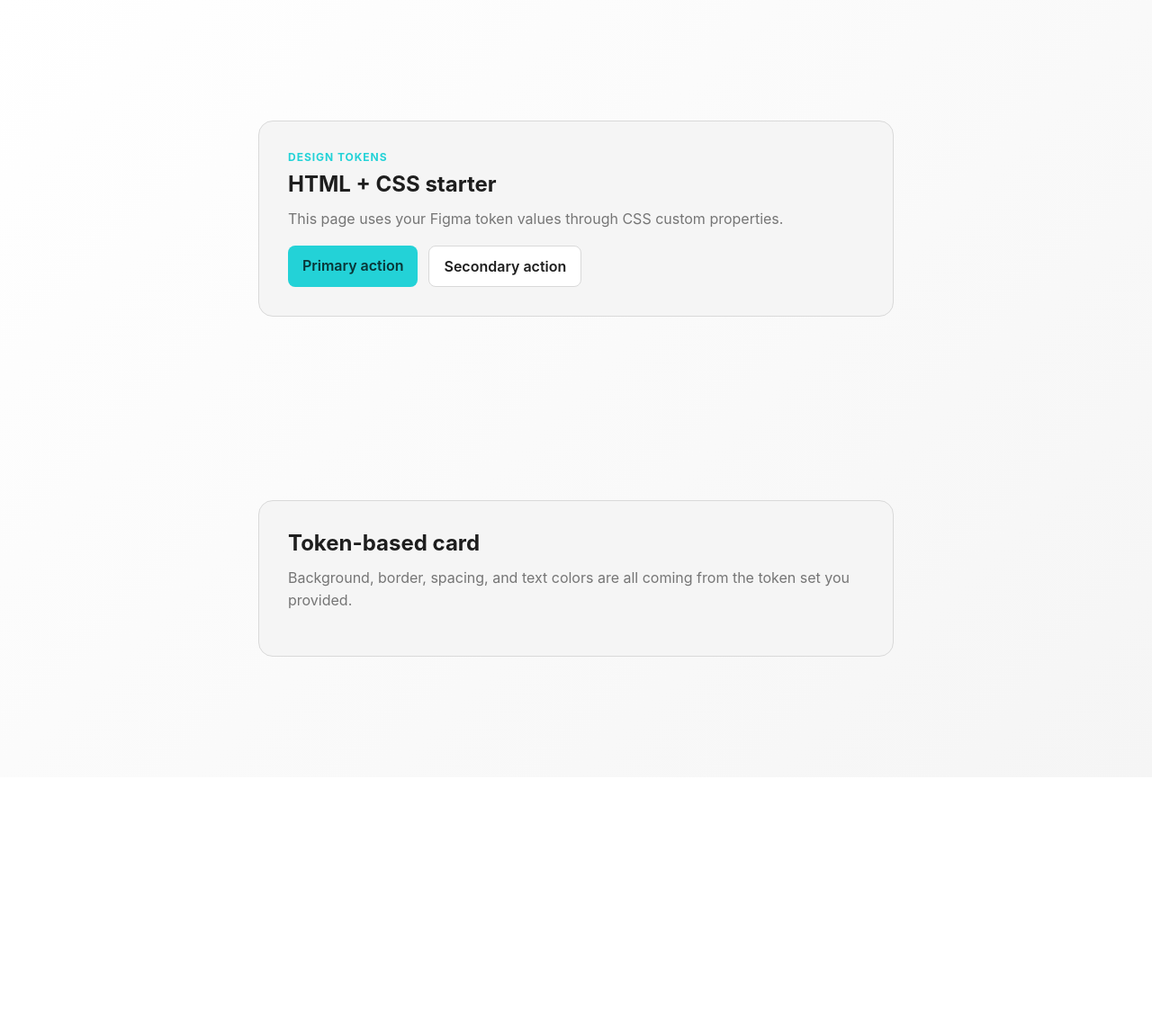
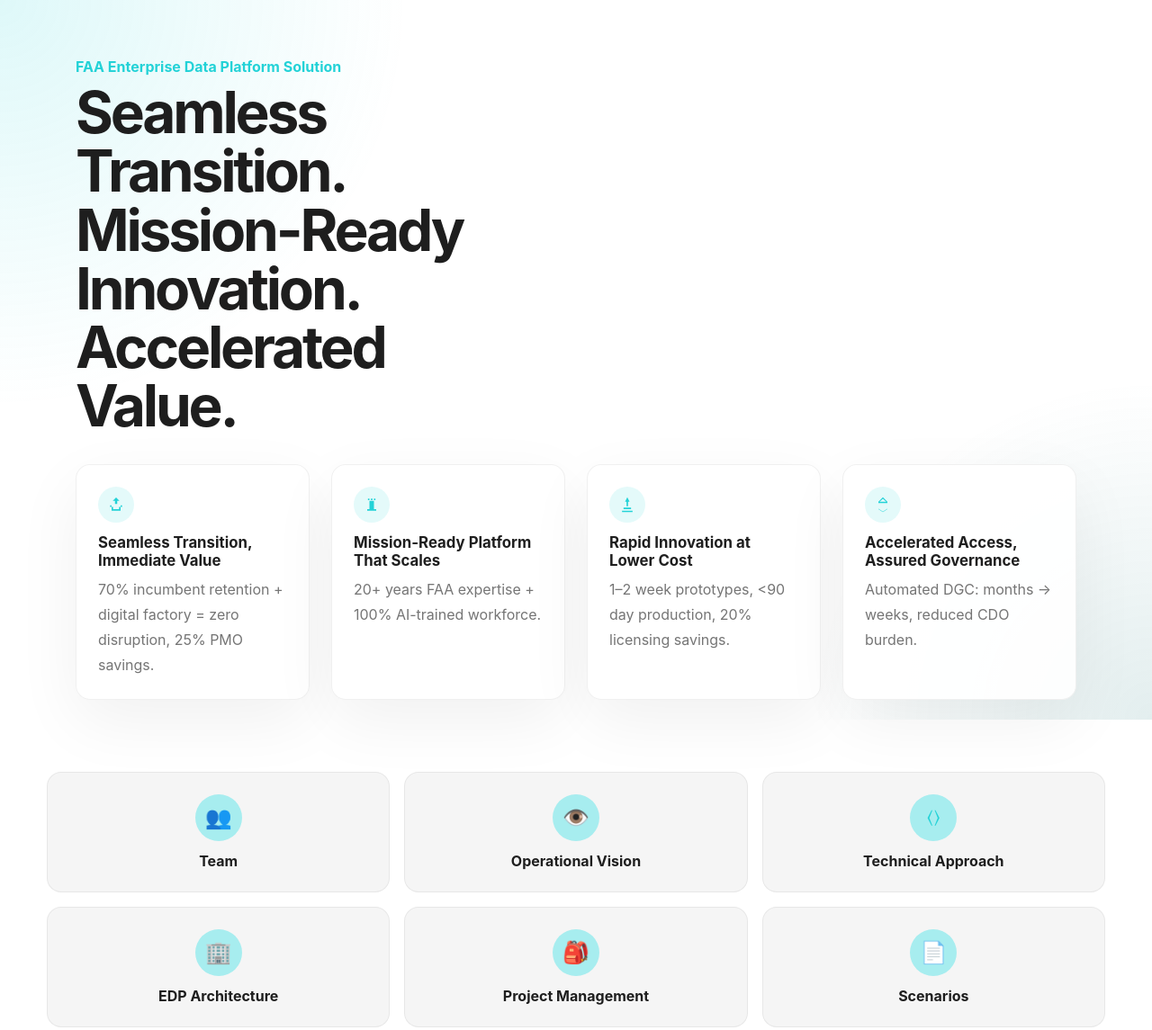
Before and after one commit to rbarad-giff/EIDIP, a plain HTML site: page index.html in a window 1280 px wide. Shown: the whole page at 90% size. Before the commit the page ends 864 px from the top, so only its background shows below. Drawn offline with Linux system fonts and the light colour scheme.

Commit message:
home page code

```diff
--- a/index.html
+++ b/index.html
@@ -3,31 +3,75 @@
   <head>
     <meta charset="UTF-8" />
     <meta name="viewport" content="width=device-width, initial-scale=1.0" />
-    <title>EIDIP Design Tokens</title>
+    <title>FAA Enterprise Data Platform Solution</title>
     <link rel="stylesheet" href="tokens.css" />
     <link rel="stylesheet" href="styles.css" />
   </head>
   <body>
-    <main class="page">
-      <section class="hero">
-        <p class="eyebrow">Design tokens</p>
-        <h1>HTML + CSS starter</h1>
-        <p class="intro">
-          This page uses your Figma token values through CSS custom properties.
-        </p>
-        <div class="actions">
-          <a class="button button-primary" href="#">Primary action</a>
-          <a class="button button-secondary" href="#">Secondary action</a>
+    <div class="site-shell">
+      <main class="hero-panel">
+        <div class="hero-copy">
+          <p class="hero-label">FAA Enterprise Data Platform Solution</p>
+          <h1>Seamless Transition. Mission-Ready Innovation. Accelerated Value.</h1>
         </div>
+        <div class="feature-grid">
+          <article class="feature-card">
+            <span class="icon-wrap">
+              <svg viewBox="0 0 24 24" aria-hidden="true"><path d="M12 2.5l4.5 4.5h-3v4h-3v-4h-3l4.5-4.5zm-6 12.5v5h12v-5h-2v3h-8v-3h-2zm14-2h-2v2h2v-2zm-16 0v2h2v-2h-2z" fill="currentColor"/></svg>
+            </span>
+            <h2>Seamless Transition, Immediate Value</h2>
+            <p>70% incumbent retention + digital factory = zero disruption, 25% PMO savings.</p>
+          </article>
+          <article class="feature-card">
+            <span class="icon-wrap">
+              <svg viewBox="0 0 24 24" aria-hidden="true"><path d="M6 20h12v-2h-3V7h-6v11H6zm7-14h-2V4h2v2zm-4 0H7V4h2v2zm8 0h-2V4h2v2z" fill="currentColor"/></svg>
+            </span>
+            <h2>Mission-Ready Platform That Scales</h2>
+            <p>20+ years FAA expertise + 100% AI-trained workforce.</p>
+          </article>
+          <article class="feature-card">
+            <span class="icon-wrap">
+              <svg viewBox="0 0 24 24" aria-hidden="true"><path d="M12 2l3 6h-2v6h-2V8H9l3-6zm-7 18h14v2H5v-2zm2-4h10v2H7v-2z" fill="currentColor"/></svg>
+            </span>
+            <h2>Rapid Innovation at Lower Cost</h2>
+            <p>1–2 week prototypes, &lt;90 day production, 20% licensing savings.</p>
+          </article>
+          <article class="feature-card">
+            <span class="icon-wrap">
+              <svg viewBox="0 0 24 24" aria-hidden="true"><path d="M12 2l6 6v10l-6 4-6-4V8l6-6zm0 2.3L7.5 8h9L12 4.3zM6 10v7.4l6 3.8 6-3.8V10H6z" fill="currentColor"/></svg>
+            </span>
+            <h2>Accelerated Access, Assured Governance</h2>
+            <p>Automated DGC: months → weeks, reduced CDO burden.</p>
+          </article>
+        </div>
+      </main>
+
+      <section class="detail-grid">
+        <article class="detail-card">
+          <span class="detail-icon">👥</span>
+          <p>Team</p>
+        </article>
+        <article class="detail-card">
+          <span class="detail-icon">👁️</span>
+          <p>Operational Vision</p>
+        </article>
+        <article class="detail-card">
+          <span class="detail-icon">〈〉</span>
+          <p>Technical Approach</p>
+        </article>
+        <article class="detail-card">
+          <span class="detail-icon">🏢</span>
+          <p>EDP Architecture</p>
+        </article>
+        <article class="detail-card">
+          <span class="detail-icon">🎒</span>
+          <p>Project Management</p>
+        </article>
+        <article class="detail-card">
+          <span class="detail-icon">📄</span>
+          <p>Scenarios</p>
+        </article>
       </section>
-
-      <section class="card">
-        <h2>Token-based card</h2>
-        <p>
-          Background, border, spacing, and text colors are all coming from the
-          token set you provided.
-        </p>
-      </section>
-    </main>
+    </div>
   </body>
 </html>
--- a/styles.css
+++ b/styles.css
@@ -1,84 +1,155 @@
 :root {
   --color-bg: var(--colors-background-default-default);
-  --color-surface: var(--colors-background-default-secondary);
-  --color-brand: var(--colors-background-brand-default);
-  --color-brand-hover: var(--colors-background-brand-hover);
+  --color-surface: var(--colors-background-default-default);
+  --color-surface-strong: var(--colors-background-default-secondary);
   --color-text: var(--colors-text-default-default);
   --color-text-muted: var(--colors-text-default-secondary);
+  --color-brand: var(--colors-background-brand-default);
+  --color-brand-dark: var(--colors-background-brand-hover);
   --color-border: var(--colors-border-default-default);
+}
+
+* {
+  box-sizing: border-box;
 }
 
 body {
   margin: 0;
+  min-height: 100vh;
   font-family: Inter, system-ui, -apple-system, BlinkMacSystemFont, "Segoe UI", sans-serif;
   background: var(--color-bg);
   color: var(--color-text);
 }
 
-.page {
-  min-height: 100vh;
+body::before {
+  content: "";
+  position: fixed;
+  inset: 0;
+  background: radial-gradient(circle at top left, rgba(35, 210, 215, 0.15), transparent 30%),
+    radial-gradient(circle at bottom right, rgba(23, 115, 118, 0.12), transparent 25%);
+  pointer-events: none;
+}
+
+.site-shell {
+  position: relative;
+  max-width: 1240px;
+  margin: 0 auto;
+  padding: var(--spacing-800) var(--spacing-800) var(--spacing-1200);
+}
+
+.hero-panel {
+  display: grid;
+  gap: var(--spacing-800);
+  padding: var(--spacing-800);
+}
+
+.hero-copy {
+  max-width: 880px;
+}
+
+.hero-label {
+  margin: 0 0 var(--spacing-200);
+  font-size: 1rem;
+  font-weight: 700;
+  color: var(--colors-background-brand-default);
+}
+
+.hero-panel h1 {
+  margin: 0;
+  font-size: clamp(2.75rem, 5vw, 5rem);
+  line-height: 1.02;
+  letter-spacing: -0.05em;
+  max-width: 12ch;
+}
+
+.feature-grid {
+  display: grid;
+  gap: var(--spacing-600);
+  grid-template-columns: repeat(auto-fit, minmax(220px, 1fr));
+}
+
+.feature-card {
+  padding: var(--spacing-600);
+  background: rgba(255, 255, 255, 0.9);
+  border: 1px solid rgba(0, 0, 0, 0.06);
+  border-radius: var(--radius-400);
+  box-shadow: 0 24px 72px rgba(0, 0, 0, 0.06);
+}
+
+.feature-card h2 {
+  margin: var(--spacing-300) 0 var(--spacing-200);
+  font-size: 1.05rem;
+}
+
+.feature-card p {
+  margin: 0;
+  color: var(--color-text-muted);
+  line-height: 1.75;
+}
+
+.icon-wrap {
+  display: inline-flex;
+  align-items: center;
+  justify-content: center;
+  width: 40px;
+  height: 40px;
+  background: rgba(35, 210, 215, 0.12);
+  border-radius: 9999px;
+  color: var(--color-brand);
+}
+
+.icon-wrap svg {
+  width: 20px;
+  height: 20px;
+}
+
+.detail-grid {
+  margin-top: var(--spacing-1200);
+  display: grid;
+  gap: var(--spacing-400);
+  grid-template-columns: repeat(3, minmax(0, 1fr));
+}
+
+.detail-card {
   display: grid;
   place-items: center;
-  padding: var(--spacing-800);
-  background: linear-gradient(135deg, var(--colors-background-default-default), var(--colors-background-default-secondary));
+  gap: var(--spacing-300);
+  padding: var(--spacing-600);
+  background: var(--color-surface-strong);
+  border: 1px solid rgba(0, 0, 0, 0.06);
+  border-radius: var(--radius-400);
+  text-align: center;
 }
 
-.hero,
-.card {
-  width: min(100%, 640px);
-  background: var(--color-surface);
-  border: 1px solid var(--color-border);
-  border-radius: var(--radius-400);
-  padding: var(--spacing-800);
-  box-shadow: var(--effects-drop-shadow-200);
+.detail-icon {
+  display: inline-flex;
+  align-items: center;
+  justify-content: center;
+  width: 52px;
+  height: 52px;
+  border-radius: 50%;
+  background: var(--colors-background-brand-secondary);
+  color: var(--color-brand);
+  font-size: 1.5rem;
 }
 
-.eyebrow {
-  margin: 0 0 var(--spacing-200);
-  color: var(--color-brand);
-  font-size: var(--size-text-xs);
+.detail-card p {
+  margin: 0;
   font-weight: 700;
-  letter-spacing: 0.08em;
-  text-transform: uppercase;
 }
 
-h1,
-h2 {
-  margin: 0 0 var(--spacing-300);
+@media (max-width: 980px) {
+  .detail-grid {
+    grid-template-columns: repeat(2, minmax(0, 1fr));
+  }
 }
 
-.intro,
-.card p {
-  margin: 0 0 var(--spacing-400);
-  color: var(--color-text-muted);
-  line-height: 1.6;
+@media (max-width: 700px) {
+  .site-shell {
+    padding: var(--spacing-600) var(--spacing-600) var(--spacing-800);
+  }
+
+  .detail-grid {
+    grid-template-columns: 1fr;
+  }
 }
-
-.actions {
-  display: flex;
-  gap: var(--spacing-300);
-  flex-wrap: wrap;
-}
-
-.button {
-  display: inline-block;
-  padding: var(--spacing-300) var(--spacing-400);
-  border-radius: var(--radius-200);
-  text-decoration: none;
-  font-weight: 600;
-}
-
-.button-primary {
-  background: var(--color-brand);
-  color: var(--colors-text-brand-on-brand);
-}
-
-.button-primary:hover {
-  background: var(--color-brand-hover);
-}
-
-.button-secondary {
-  background: var(--colors-background-default-default);
-  color: var(--color-text);
-  border: 1px solid var(--color-border);
-}
```
